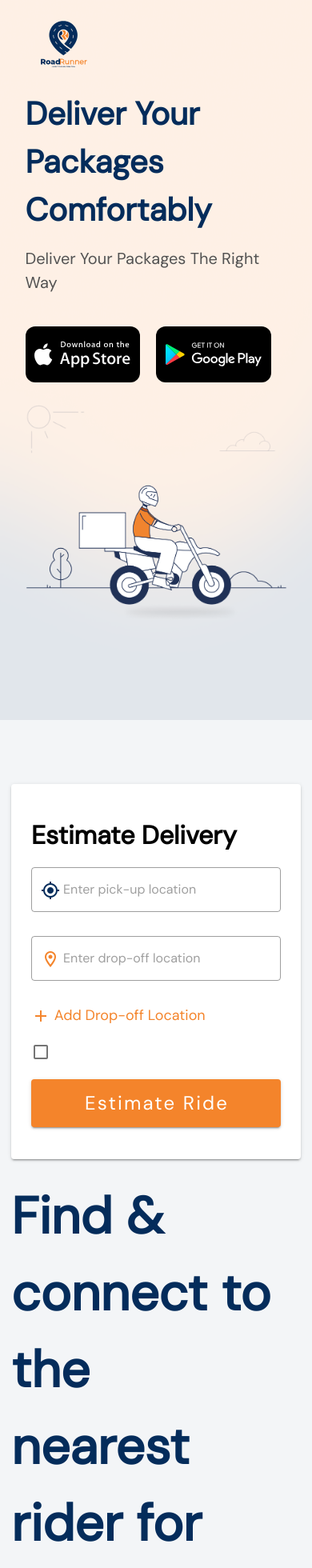
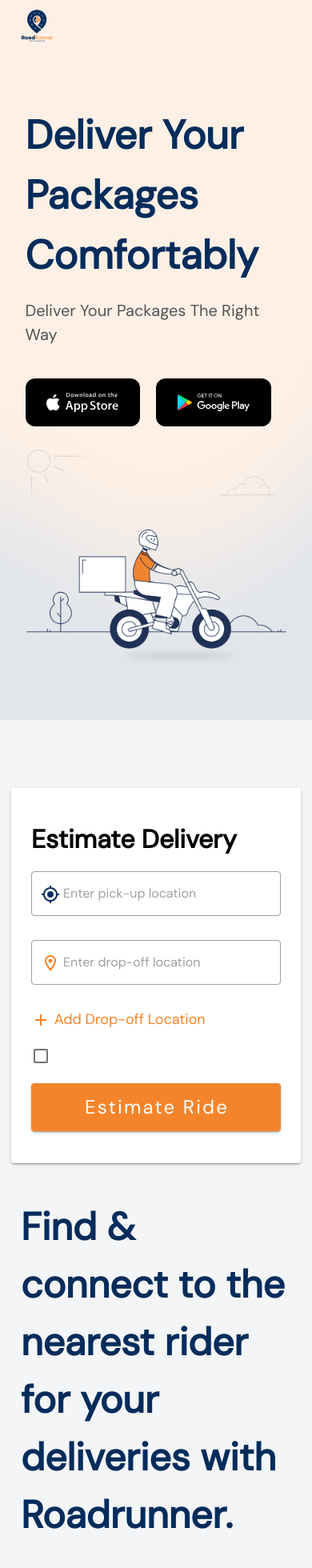
Before and after one commit to sadeeqdev/roadrunner-landing-page, a Vue app: page /home in a window 390 px wide. Shown: the top 1960 px of the page at 80% size. Built offline with nearby package versions, Linux system fonts and the light colour scheme.

Commit message:
Fixed footer

```diff
--- a/src/components/Navbar.vue
+++ b/src/components/Navbar.vue
@@ -1,8 +1,8 @@
 <template>
     <v-app-bar style="background-color:transparent" :class="{ 'setScrollColor': scrolled, 'white': scrolled }"
-        elevate-on-scroll fixed height="100px">
-        <div style="width:92%; margin:auto;" class="d-flex flex-row">
-            <img style=" width: 98px; height:98px; padding-top: 10px;" src="../assets/img/Roadrunner-Logo.svg">
+        elevate-on-scroll fixed class="nav-appbar">
+        <div class="navbar-body d-flex flex-row">
+            <img class="navbar-image" src="../assets/img/Roadrunner-Logo.svg">
             <v-spacer></v-spacer>
             <div class="navbar-buttons mt-4 d-none d-md-flex">
                 <v-btn x-large text>
@@ -57,6 +57,22 @@ export default {
 </script>
 
 <style scoped>
+.nav-appbar {
+    height: 100px;
+}
+
+.navbar-image {
+    width: 98px;
+    height: 98px;
+    padding-top: 10px;
+
+}
+
+.navbar-body {
+    width: 92%;
+    margin: auto;
+}
+
 .navbar-buttons {
     font-weight: 500;
     font-size: 18px;
@@ -64,5 +80,20 @@ export default {
 
 .setScrollColor {
     background-color: white;
+    height: 100px;
+}
+
+@media only screen and (max-width: 600px) {
+    .navbar-body {
+        width: 100%;
+        margin: auto;
+    }
+
+    .navbar-image {
+        width: 60px;
+        height: 60px;
+        padding-top: 0px;
+
+    }
 }
 </style>
--- a/src/views/home/components/EstimateDelivery.vue
+++ b/src/views/home/components/EstimateDelivery.vue
@@ -28,7 +28,7 @@
         </v-col>
         <v-spacer></v-spacer>
         <v-col md="6" sm="12" xs="12" class="d-flex justify-center">
-            <p style="color:#042C5B; font-size:4em; font-weight: 700;">
+            <p class="find-and-connect">
                 Find & connect to the<br /> nearest rider for your<br /> deliveries with<br /> Roadrunner.
             </p>
         </v-col>
@@ -48,6 +48,11 @@ export default {
     padding: 40px 45px;
  }
 
+ .find-and-connect {
+     color: #042C5B;
+     font-size: 4em;
+     font-weight: 700;
+ }
 .estimate-delivery-body {
     width: 90%;
     margin: auto;
@@ -63,6 +68,18 @@ export default {
 .estimate-delivery-body {
     width: 99%;
     margin: auto;
-    padding: 50px 0;
-}}
+    padding: 0px 0;
+        display: flex;
+        direction: column-reverse;
+        ;
+    }
+
+    .find-and-connect {
+        color: #042C5B;
+        font-size: 3em;
+        font-weight: 700;
+        padding: 20px 12px;
+    }
+
+    }
 </style>
--- a/src/views/home/components/GetStarted.vue
+++ b/src/views/home/components/GetStarted.vue
@@ -1,6 +1,6 @@
 <template>
     <div style="background-color: #fff;">
-        <v-row class="get-started-body">
+        <v-row class="get-started-body d-flex d-column-reverse">
             <v-col cols="12" md="6" sx="12">
                 <p class="earn-monthly">
                     Earn Over<br /> ₦50,000 Monthly<br /> As A Rider.
@@ -9,7 +9,6 @@
                     width="250px" height="60px">Get Started
                 </v-btn>
             </v-col>
-            <v-spacer></v-spacer>
             <v-col cols="12" md="6" xs="12">
                 <div class="get-started-bg">
                     <img width="100%" height="auto" src="../../../assets/img/get-started-bg.png" />
@@ -44,6 +43,9 @@ export default {
     width: 95%;
     margin: auto;
     padding: 0px 0;
+    text-align: center;
+        display: flex;
+        direction: column-reverse;
 }
 
 .earn-monthly {
--- a/src/views/home/components/Packages.vue
+++ b/src/views/home/components/Packages.vue
@@ -1,6 +1,6 @@
 <template>
     <div style="background-color: #fff;">
-        <p style="font-size:3.4em; width:90%; margin:auto; color:#042C5B; font-weight: 700;">
+        <p class="package-header">
             We Deliver More Than Your Packages
         </p>
         <v-row style="width:90%; margin:auto; padding: 20px 0;">
@@ -59,6 +59,13 @@ export default {
     border-radius: 12px;
 }
 
+.package-header {
+    font-size: 3.4em;
+    width: 90%;
+    margin: auto;
+    color: #042C5B;
+    font-weight: 700;
+}
 .packages-text h2 {
     font-weight: 700;
     font-size: 32px;
--- a/src/views/home/components/Register.vue
+++ b/src/views/home/components/Register.vue
@@ -1,6 +1,6 @@
 <template>
-    <div style="padding:120px 0px; background-color:#FEF3EC;">
-        <p style="font-size:3.4em; width:90%; margin:auto; color:#042C5B; font-weight: 700;">
+    <div class="register-body">
+        <p class="register-header">
             Get Started With Road Runner
         </p>
         <v-row style="width:90%; margin:20px auto; padding: 20px 0;" class="d-flex flex-row justify-space-between">
@@ -47,6 +47,18 @@ export default {
 </script>
 
 <style scoped>
+.register-body {
+    padding: 120px 0px;
+    background-color: #FEF3EC;
+}
+
+.register-header {
+    font-size: 3.4em;
+    width: 90%;
+    margin: auto;
+    color: #042C5B;
+    font-weight: 700;
+}
 .register-packages-box {
     width: 50px;
     height: 50px;
@@ -75,4 +87,18 @@ export default {
     text-decoration-line: underline;
     color: #F4842B;
 }
+@media only screen and (max-width: 600px) {
+    .register-header {
+        font-size: 2.4em;
+        width: 90%;
+    }
+
+    .register-body {
+        padding: 50px 0px;
+    }
+
+    .register-packages-box {
+        margin-top: 40px
+    }
+}
 </style>
--- a/src/views/home/components/RoadRunnerFinance.vue
+++ b/src/views/home/components/RoadRunnerFinance.vue
@@ -2,7 +2,7 @@
     <div style="background-color: #fff;">
         <v-row style="width:95%; margin:auto; padding: 80px 0;">
             <v-col cols="12" class="d-flex flex-column justify-center">
-                <p style="color:#042C5B; text-align:center; font-size:4em; font-weight: 700; margin-top: 70px;">
+                <p class="finance-header" style="">
                     With <span class="link-text">Roadrunner Finance</span> You Can Drive Your Dream Car, Bike, Or Van
                     With One Of Our
                     Partners.
@@ -24,12 +24,25 @@ export default {
 </script>
 
 <style scoped>
-.download-btn:hover {
-    background-color: #042C5B;
+.finance-header {
+    color: #042C5B;
+    text-align: center;
+    font-size: 4em;
+    font-weight: 700;
+    margin-top: 70px;
 }
 
 .link-text {
     text-decoration-line: underline;
     color: #F4842B;
 }
+@media only screen and (max-width: 600px) {
+    .finance-header {
+        color: #042C5B;
+        text-align: left;
+        font-size: 3em;
+        font-weight: 700;
+        margin-top: 70px;
+    }
+}
 </style>
--- a/src/views/home/components/WelcomeBanner.vue
+++ b/src/views/home/components/WelcomeBanner.vue
@@ -46,7 +46,7 @@ export default {
     font-size: 2em;
     font-weight: 500;
 }
-.download-btn:first-child {
+.download-btn {
     background-color: black;
     width: 180px;
     height: 70px;
@@ -55,23 +55,15 @@ export default {
     border-radius: 12px;
     padding: 20px;
     cursor: pointer;
+    background-size: 120px 50px;
+    background-position: center;
+}
+.download-btn:first-child {
     background-image: url('../../../assets/img/download-apple-logo.svg');
-    background-size: 120px 60px;
-    background-position: center;
 }
 
 .download-btn:last-child {
-    background-color: black;
-    width: 180px;
-    height: 70px;
-    margin-right: 20px;
-    color: white;
-    border-radius: 12px;
-    padding: 20px;
-    cursor: pointer;
     background-image: url('../../../assets/img/download-android-logo.svg');
-    background-size: 120px 50px;
-    background-position: center;
 }
 
 .download-btn:hover {
@@ -80,7 +72,7 @@ export default {
 
 @media only screen and (max-width: 1300px) {
     .deliver-packages-header {
-        padding-top: 180px;
+        padding-top: 120px;
         font-size: 40px;
     }
 
@@ -90,12 +82,17 @@ export default {
 }
 @media only screen and (max-width: 600px) {
     .deliver-packages-header {
-        padding-top: 100px;
-        font-size: 40px;
+        padding-top: 15 0px;
+            font-size: 50px;
     }
 
     .deliver-packages-text {
         font-size: 20px;
     }
+.download-btn {
+    width: 180px;
+    height: 60px;
+    background-size: 90px 40px;
+}
 }
 </style>
```
